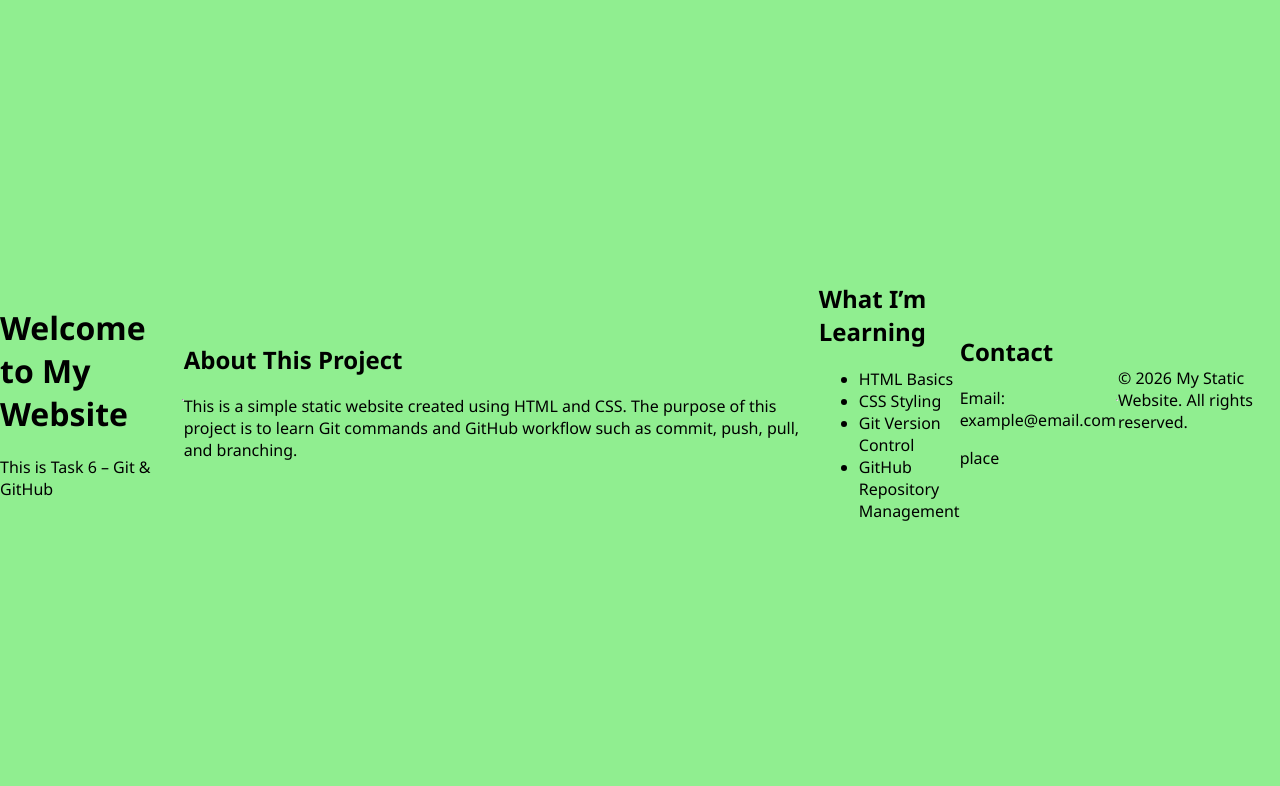
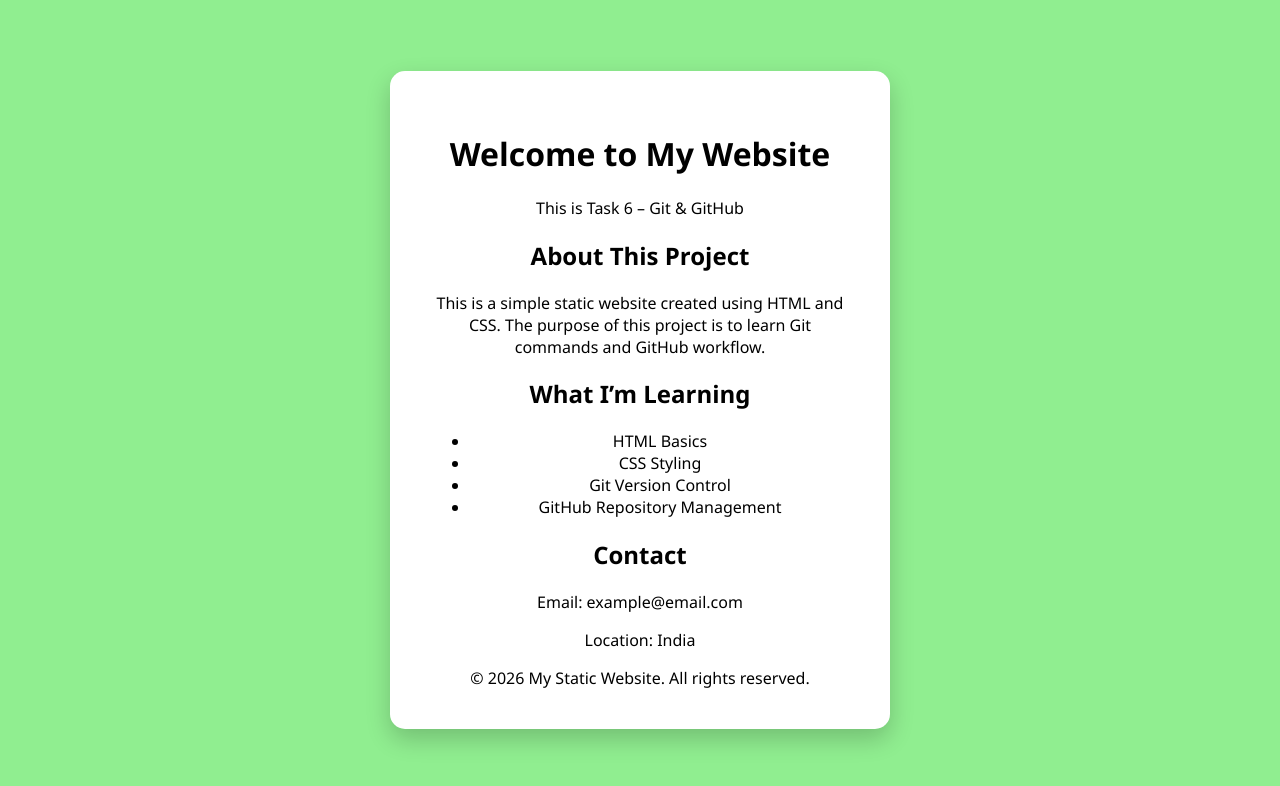
Before and after one commit to shamilmuha/Task6, a plain HTML site: page index.html in a window 1280 px wide. Drawn offline with Linux system fonts and the light colour scheme.

Commit message:
Improved website UI layout

```diff
--- a/index.html
+++ b/index.html
@@ -4,27 +4,22 @@
     <title>My Static Website</title>
     <link rel="stylesheet" href="style.css">
 </head>
+
 <body>
 
-    <!-- Header Section -->
-    <header>
-        <h1>Welcome to My Website</h1>
-        <p>This is Task 6 – Git & GitHub</p>
-    </header>
+<div class="container">
 
-    <hr>
+    <h1>Welcome to My Website</h1>
+    <p class="subtitle">This is Task 6 – Git & GitHub</p>
 
-    <!-- About Section -->
     <section>
         <h2>About This Project</h2>
         <p>
             This is a simple static website created using HTML and CSS.
-            The purpose of this project is to learn Git commands and
-            GitHub workflow such as commit, push, pull, and branching.
+            The purpose of this project is to learn Git commands and GitHub workflow.
         </p>
     </section>
 
-    <!-- Features Section -->
     <section>
         <h2>What I’m Learning</h2>
         <ul>
@@ -35,19 +30,17 @@
         </ul>
     </section>
 
-    <!-- Contact Section -->
     <section>
         <h2>Contact</h2>
         <p>Email: example@email.com</p>
-        <p>place<p>
+        <p>Location: India</p>
     </section>
 
-    <hr>
+    <footer>
+        © 2026 My Static Website. All rights reserved.
+    </footer>
 
-    <!-- Footer -->
-    <footer>
-        <p>&copy; 2026 My Static Website. All rights reserved.</p>
-    </footer>
+</div>
 
 </body>
 </html>
--- a/style.css
+++ b/style.css
@@ -13,5 +13,7 @@ body {
   background-color: white;
   padding: 40px;
   width: 420px;
-  border-radius: 10px;
+  border-radius: 15px;
+  text-align: center;
+  box-shadow: 0 10px 25px rgba(0,0,0,0.2);
 }
```
